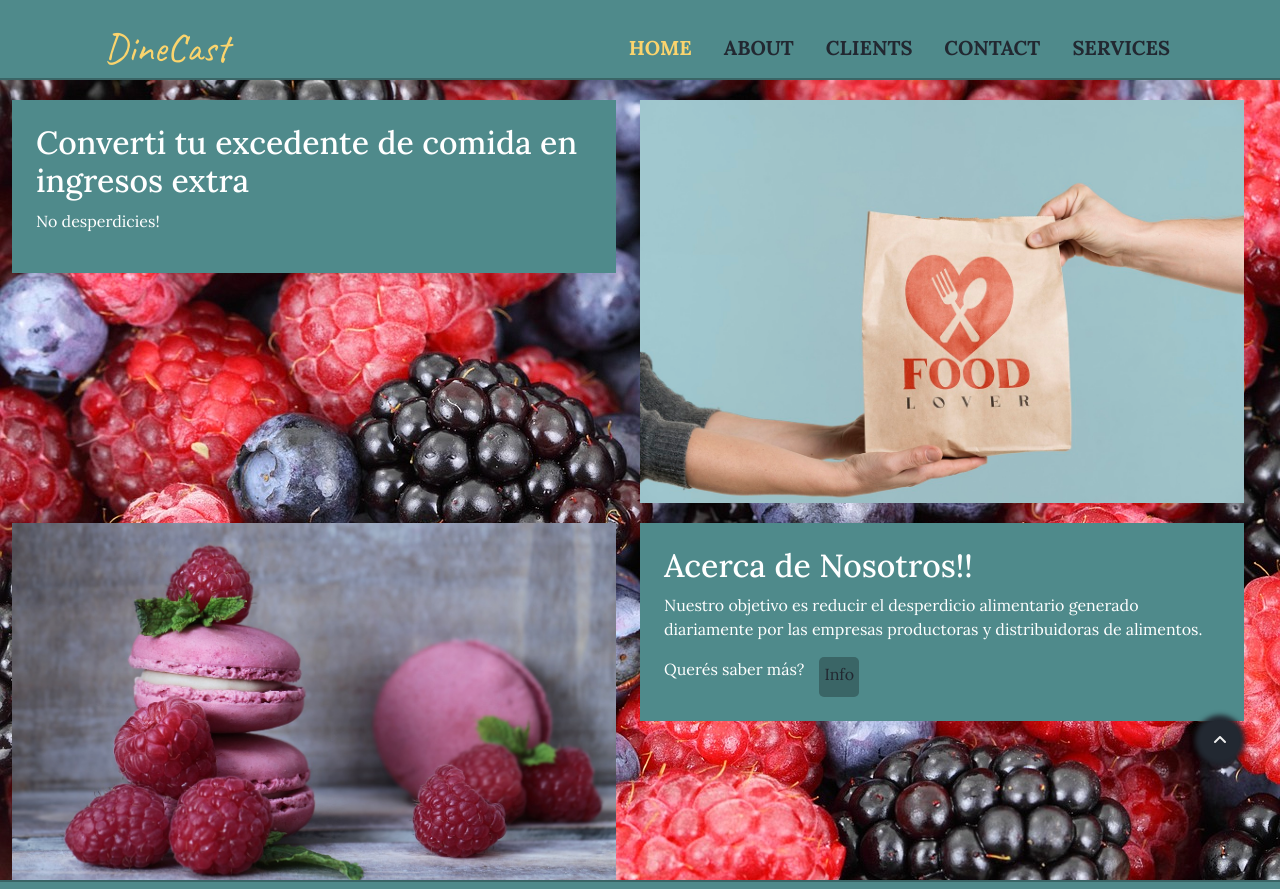
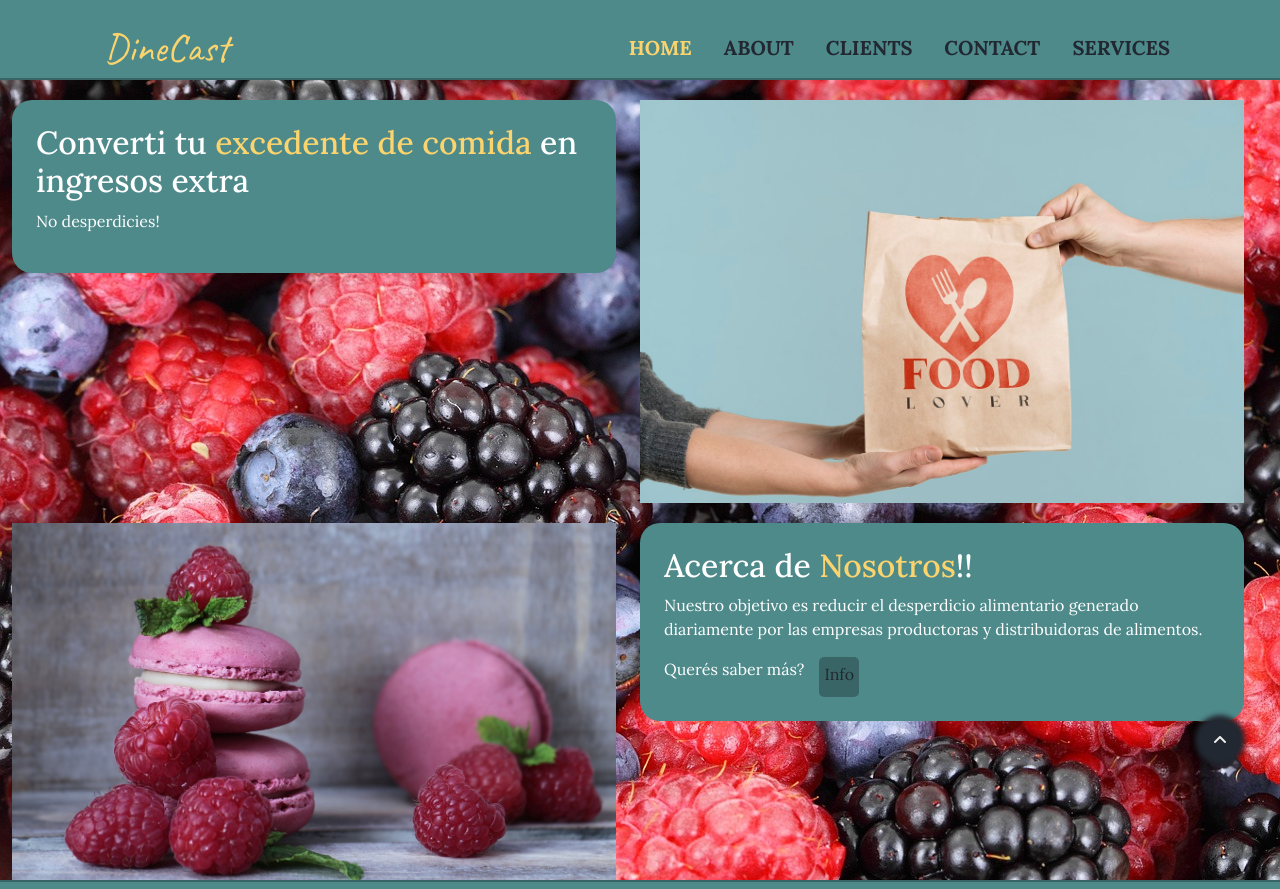
Before and after one commit to Chartuu/PreEntrega2_Mangone, a plain HTML site: page index.html in a window 1280 px wide. Shown: the top 889 px of the page. Drawn offline with nearby package versions, Linux system fonts and the light colour scheme.

Commit message:
arreglos 2

```diff
--- a/css/styles.css
+++ b/css/styles.css
@@ -64,6 +64,10 @@ header{
 /* Home */
 .HomeTitle{
     background-color: #4F8A8B;
+    border-radius: 20px;
+}
+.HomeTitle span{
+    color: #FBD46D;
 }
 .moreInfo{
     display: inline-flex;
@@ -106,6 +110,7 @@ header{
     align-items: center;
     padding: 15px;
     margin: 20px;
+    border-radius: 20px;
 }
 .imageUser{
     border-radius:50%;
```
